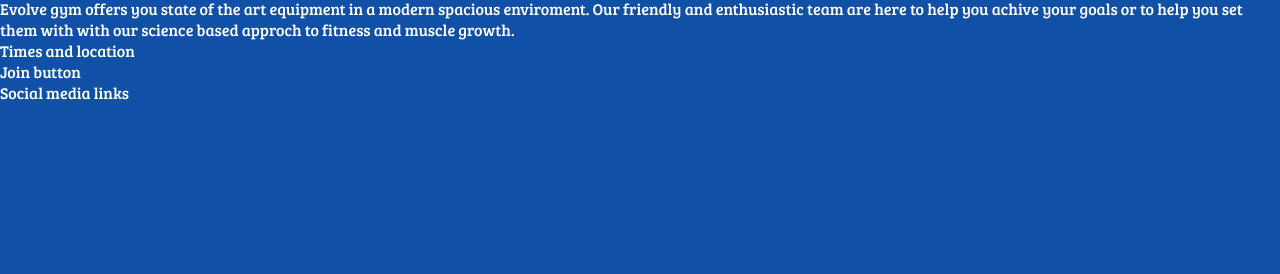
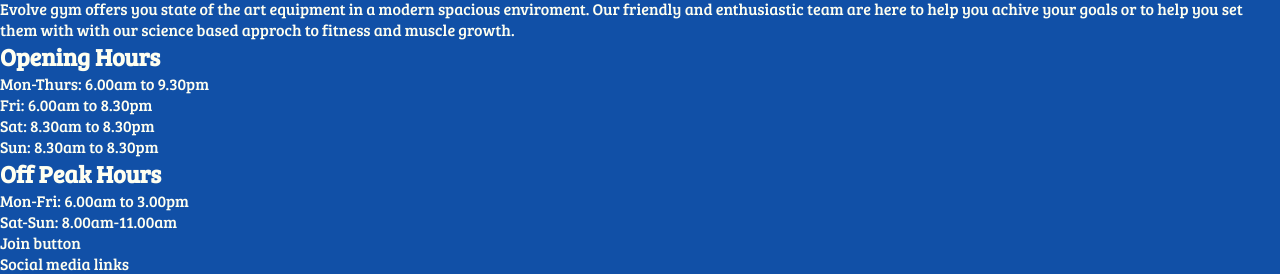
Before and after one commit to gelwood7/evolve-gym, a plain HTML site: page index.html in a window 1280 px wide. Shown: the part 644-918 px from the top of the page. Before the commit the page ends 800 px from the top, so only its background shows below. Drawn offline with Linux system fonts and the light colour scheme.

Commit message:
Add opening hours

```diff
--- a/index.html
+++ b/index.html
@@ -53,7 +53,23 @@
         </div>
     </section>
     <section>
-        Times and location
+        <h1>Opening Hours</h1>
+        <p>
+            Mon-Thurs: 6.00am to 9.30pm
+            <br>
+            Fri: 6.00am to 8.30pm
+            <br>
+            Sat: 8.30am to 8.30pm
+            <br>
+            Sun: 8.30am to 8.30pm
+        </p>
+        <h2>Off Peak Hours</h2>
+        <p>
+            Mon-Fri: 6.00am to 3.00pm
+            <br>
+            Sat-Sun: 8.00am-11.00am
+        </p>
+
     </section>
     <section>
         Join button
```
